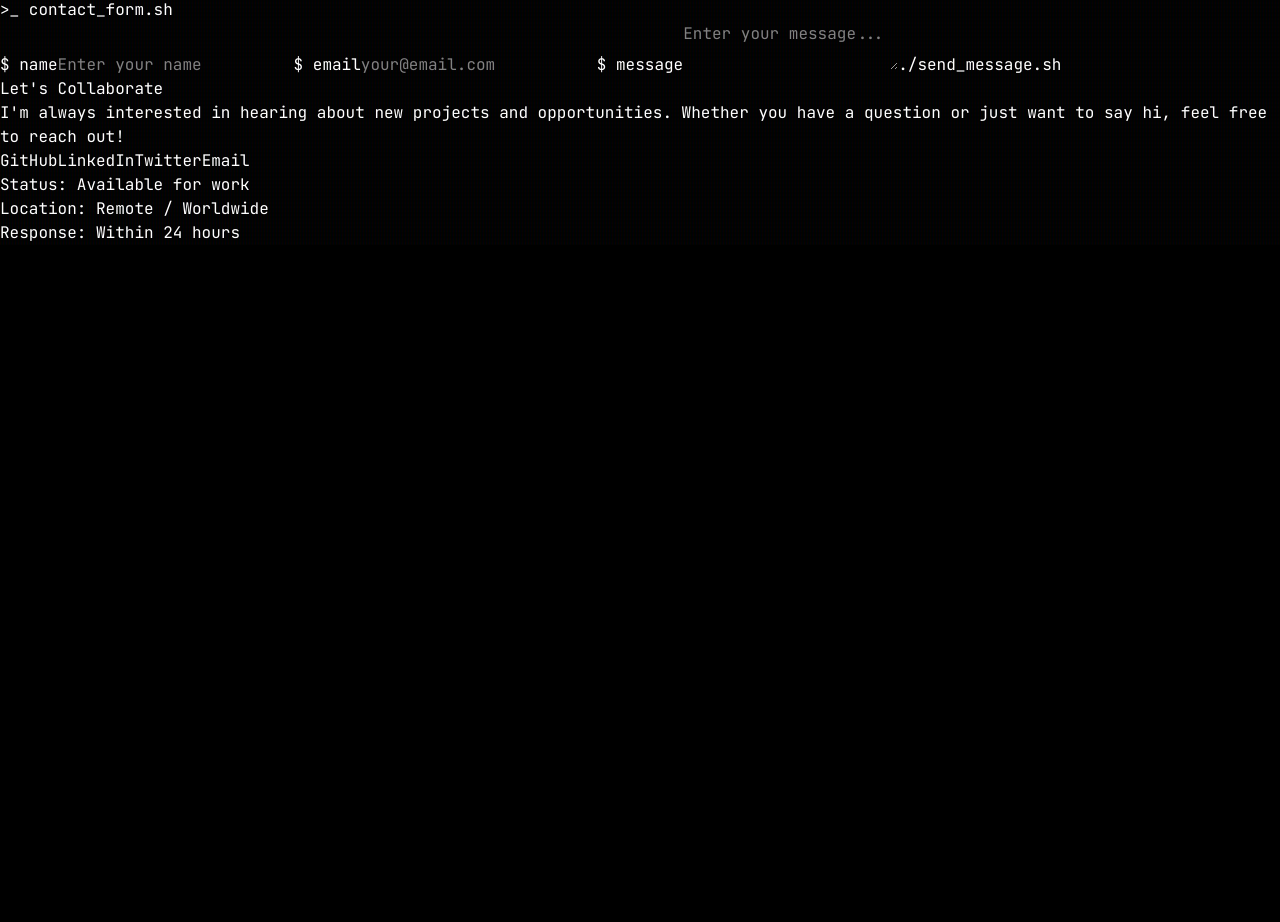
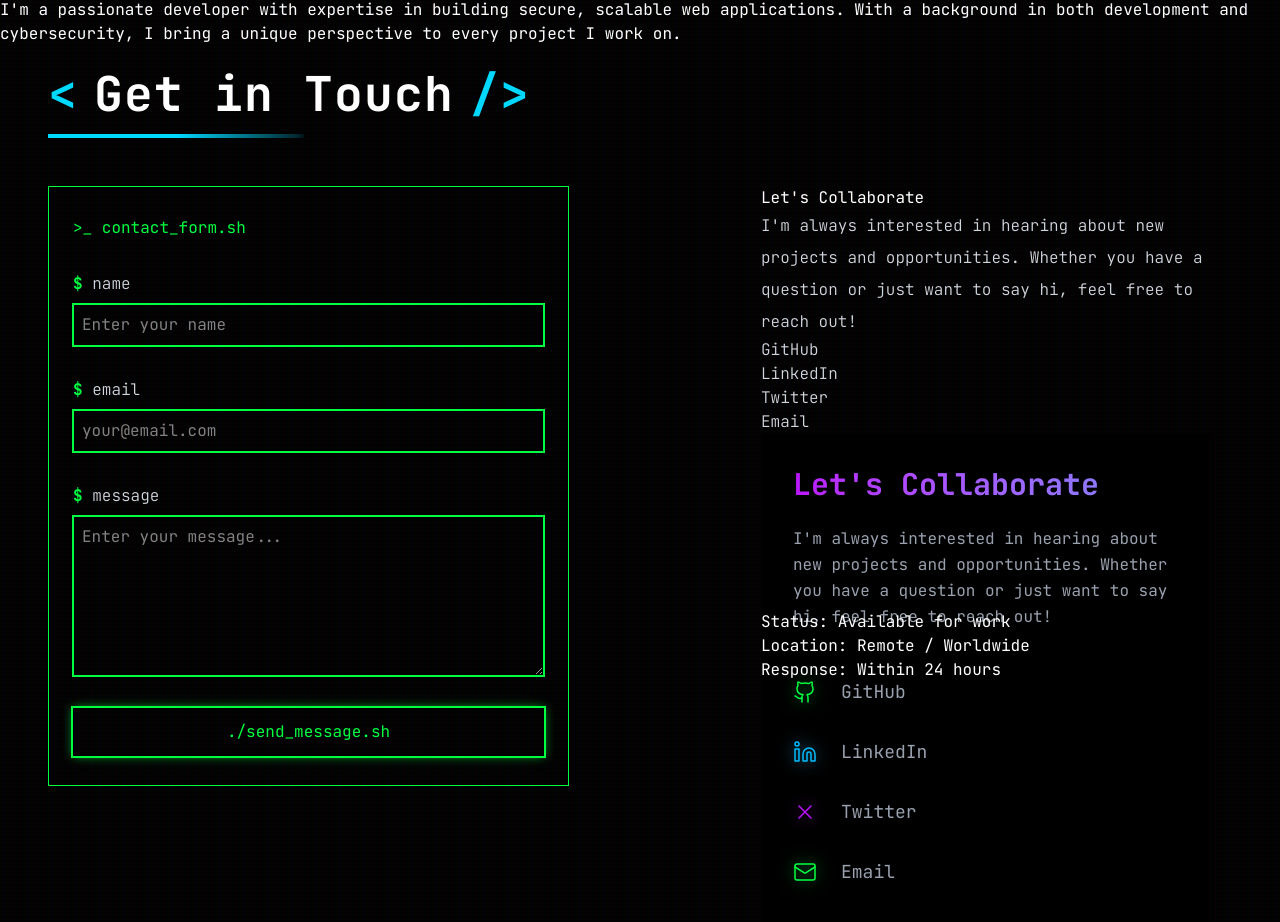
Before and after one commit to i-am-Shekinah/shekinahcodes, a React (Vite) app: page / in a window 1280 px wide. Shown: the part 1350-2272 px from the top of the page. Before the commit the page ends 1595 px from the top, so only its background shows below. Built offline with nearby package versions, Linux system fonts and the light colour scheme.

Commit message:
feat: contact form

```diff
--- a/package.json
+++ b/package.json
@@ -11,7 +11,7 @@
   },
   "dependencies": {
     "@tailwindcss/vite": "^4.2.2",
-    "lucide-react": "^1.8.0",
+    "lucide-react": "^0.475.0",
     "react": "^19.2.4",
     "react-dom": "^19.2.4"
   },
--- a/src/components/AboutMe.tsx
+++ b/src/components/AboutMe.tsx
@@ -4,7 +4,7 @@ import { Shield, Code2, Database, Zap } from "lucide-react";
 function AboutMe() {
 
     return (
-        <div className="mx-12">
+        <div className="mx-12 my-6">
 
             <div className="mb-12">
                 <h2 className="heading2"><span className="text-neon-green">{"<"}</span>About Me <span className="text-neon-green">{"/>"}</span></h2>
--- /dev/null
+++ b/src/components/Collaborate.tsx
@@ -0,0 +1,85 @@
+import { Github, Linkedin, Mail, X, LucideIcon } from 'lucide-react';
+
+interface SocialLinkProps {
+  icon: LucideIcon;
+  label: string;
+  href: string;
+  colorClass: string;
+  glowClass: string;
+}
+
+const SocialLink = ({ icon: Icon, label, href, colorClass, glowClass }: SocialLinkProps) => (
+  <a
+    href={href}
+    target="_blank"
+    rel="noopener noreferrer"
+    className="flex items-center gap-6 group py-2"
+  >
+    {/* Icon with specific neon glow */}
+    <div className={`${colorClass} ${glowClass} transition-transform duration-300 group-hover:scale-110`}>
+      <Icon size={24} strokeWidth={1.5} />
+    </div>
+
+    {/* Label in Monospace */}
+    <span className="text-gray-400 font-mono text-lg group-hover:text-white transition-colors">
+      {label}
+    </span>
+  </a>
+);
+
+function Collaborate() {
+  const socials = [
+    {
+      icon: Github,
+      label: "GitHub",
+      href: "#",
+      colorClass: "text-neon-green",
+      glowClass: "drop-shadow-[0_0_8px_rgba(0,255,65,0.6)]"
+    },
+    {
+      icon: Linkedin,
+      label: "LinkedIn",
+      href: "#",
+      colorClass: "text-sky-400",
+      glowClass: "drop-shadow-[0_0_8px_rgba(56,189,248,0.6)]"
+    },
+    {
+      icon: X,
+      label: "Twitter",
+      href: "#",
+      colorClass: "text-neon-purple",
+      glowClass: "drop-shadow-[0_0_8px_rgba(188,19,254,0.6)]"
+    },
+    {
+      icon: Mail,
+      label: "Email",
+      href: "mailto:your@email.com",
+      colorClass: "text-neon-green",
+      glowClass: "drop-shadow-[0_0_8px_rgba(0,255,65,0.6)]"
+    },
+  ];
+
+  return (
+    <div className="max-w-md p-8 bg-black">
+      {/* Section Header */}
+      <h2 className="text-3xl font-bold mb-6 bg-linear-to-r from-neon-purple to-indigo-400 bg-clip-text text-transparent">
+        Let's Collaborate
+      </h2>
+
+      {/* Description Text */}
+      <p className="text-gray-400 font-mono leading-relaxed mb-10">
+        I'm always interested in hearing about new projects and opportunities.
+        Whether you have a question or just want to say hi, feel free to reach out!
+      </p>
+
+      {/* Social Links List */}
+      <div className="flex flex-col gap-4">
+        {socials.map((social) => (
+          <SocialLink key={social.label} {...social} />
+        ))}
+      </div>
+    </div>
+  );
+}
+
+export default Collaborate;
--- a/src/components/Contact.tsx
+++ b/src/components/Contact.tsx
@@ -1,39 +1,71 @@
+import Collaborate from "./Collaborate";
+
 function Contact() {
     return (
-        <div>
-            <div>
-                <p>{">_ contact_form.sh"}</p>
+        <div id="contact" className="mx-12 my-6">
 
-                <label htmlFor="name">$ name</label>
-                <input type="text" placeholder="Enter your name" />
+            <div className="mb-12">
+                <h2 className="heading2"><span className="text-neon-blue">{"<"}</span>Get in Touch <span className="text-neon-blue">{"/>"}</span></h2>
 
-                <label htmlFor="email">$ email</label>
-                <input type="email" placeholder="your@email.com" />
-
-                <label htmlFor="message">$ message</label>
-                <textarea placeholder="Enter your message..."></textarea>
-
-                <button type="submit">./send_message.sh</button>
+                {/* The Fading Neon Underline */}
+                <div className="w-64 h-1 mt-4 relative overflow-hidden">
+                    <div className="absolute inset-0 bg-linear-to-r from-neon-blue via-neon-blue to-transparent" />
+                    {/* Subtle glow behind the line */}
+                    <div className="absolute inset-0 bg-neon-blue blur-xs opacity-40" />
+                </div>
             </div>
 
 
-            <div>
-                <div>
-                    <h3>Let's Collaborate</h3>
+            {/* row */}
+            <div className="flex justify-between space-x-48">
 
-                    <p>I'm always interested in hearing about new projects and opportunities. Whether you have a question or just want to say hi, feel free to reach out!</p>
+                {/* col-1 */}
+                <div className="flex flex-1 flex-col justify-center border space-y-8 border-neon-green px-6 h-150">
+                    <p className="text-neon-green">{">_ contact_form.sh"}</p>
 
-                    <a href="">GitHub</a>
-                    <a href="">LinkedIn</a>
-                    <a href="">Twitter</a>
-                    <a href="mailto:michaelolatunji.dev@gmail.com">Email</a>
+                    <div className="flex flex-col gap-2">
+                        <label htmlFor="name" className="font-light text-gray-300"><span className="text-neon-green font-semibold">$</span> name</label>
+                        <input type="text" placeholder="Enter your name" className="p-2 w-full border border-neon-green outline-1 focus:border-neon-green outline-neon-green focus:shadow-[0_0_10px_rgba(0,255,65,0.7)]" />
+                    </div>
+
+
+                    <div className="flex flex-col gap-2">
+                        <label htmlFor="email" className="font-light text-gray-300"><span className="text-neon-green font-semibold">$</span> email</label>
+                        <input type="email" placeholder="your@email.com" className="p-2 w-full border border-neon-green outline-1 focus:border-neon-green outline-neon-green focus:shadow-[0_0_10px_rgba(0,255,65,0.7)]" />
+                    </div>
+
+
+                    <div className="flex flex-col gap-2">
+                        <label htmlFor="message" className="font-light text-gray-300"><span className="text-neon-green font-semibold">$</span> message</label>
+                        <textarea placeholder="Enter your message..." className="p-2 w-full min-h-40 border border-neon-green outline-1 focus:border-neon-green outline-neon-green focus:shadow-[0_0_10px_rgba(0,255,65,0.7)]"></textarea>
+                    </div>
+
+                    <button type="submit" className="w-full p-3 text-neon-green outline-2 outline-neon-green shadow-[0_0_10px_rgba(0,255,65,0.7)] hover:cursor-pointer hover:shadow-[0_0_20px_rgba(0,255,65,0.7)] hover:text-black hover:bg-neon-green hover:font-semibold transition-all duration-300">./send_message.sh</button>
                 </div>
 
-                <div>
-                    <p><span>Status: </span>Available for work</p>
-                    <p><span>Location: </span>Remote / Worldwide</p>
-                    <p><span>Response: </span>Within 24 hours</p>
+
+                {/* col-2 */}
+                <div className="flex-1 flex-col space-y-6">
+                    <div className="h-100 w-full">
+                        <h3>Let's Collaborate</h3>
+
+                        <p className="font-light text-gray-300 leading-loose">I'm always interested in hearing about new projects and opportunities. Whether you have a question or just want to say hi, feel free to reach out!</p>
+
+                        <a href="" className="font-light text-gray-300 block">GitHub</a>
+                        <a href="" className="font-light text-gray-300 block">LinkedIn</a>
+                        <a href="" className="font-light text-gray-300 block">Twitter</a>
+                        <a href="mailto:michaelolatunji.dev@gmail.com" className="font-light text-gray-300 block">Email</a>
+
+                        <Collaborate />
+                    </div>
+
+                    <div>
+                        <p><span>Status: </span>Available for work</p>
+                        <p><span>Location: </span>Remote / Worldwide</p>
+                        <p><span>Response: </span>Within 24 hours</p>
+                    </div>
                 </div>
+
             </div>
 
         </div>
--- a/src/components/Header.tsx
+++ b/src/components/Header.tsx
@@ -17,7 +17,7 @@ function Header() {
                 <a href="" className="inline-block border-2 border-neon-green text-neon-green shadow-[0_0_10px_rgba(0,255,65,0.4)]
                    hover:shadow-[0_0_20px_rgba(0,255,65,0.7)] shadow-neon-green w-44 py-4 hover:cursor-pointer hover:bg-neon-green hover:text-black transition-all duration-300">View Projects</a>
 
-                <a href="" className="inline-block border-2 border-neon-purple text-neon-purple shadow-neon-purple shadow-[0_0_10px_rgba(188,19,254,0.4)]
+                <a href="#contact" className="inline-block border-2 border-neon-purple text-neon-purple shadow-neon-purple shadow-[0_0_10px_rgba(188,19,254,0.4)]
                    hover:shadow-[0_0_20px_rgba(188,19,254,0.7)] w-44 py-4 hover:cursor-pointer hover:bg-neon-purple hover:text-black transition-all duration-300">Contact Me</a>
             </nav>
 
```
Also changed, not shown: 1 other file (tests, documents, lock files or other folders).
